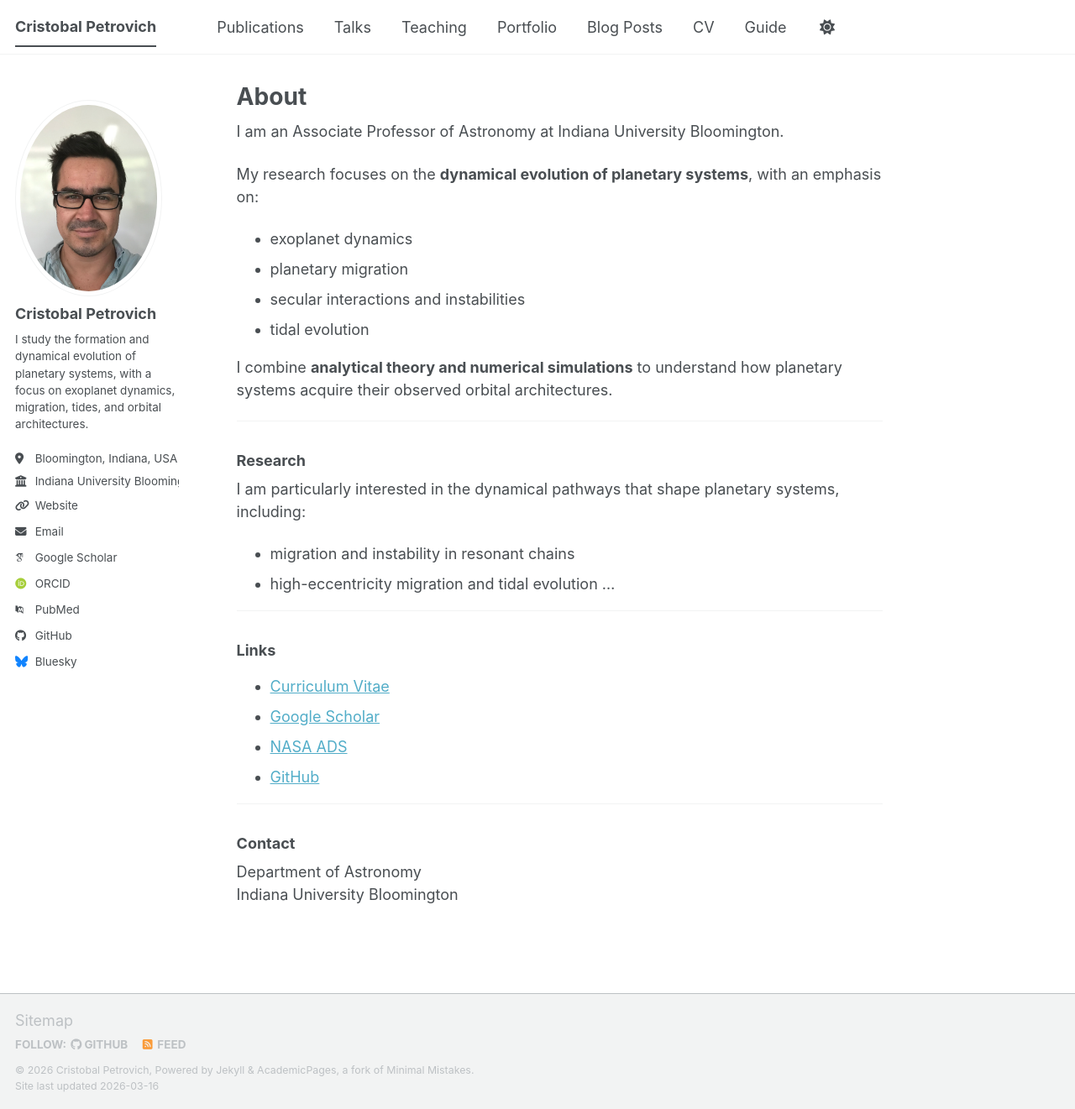
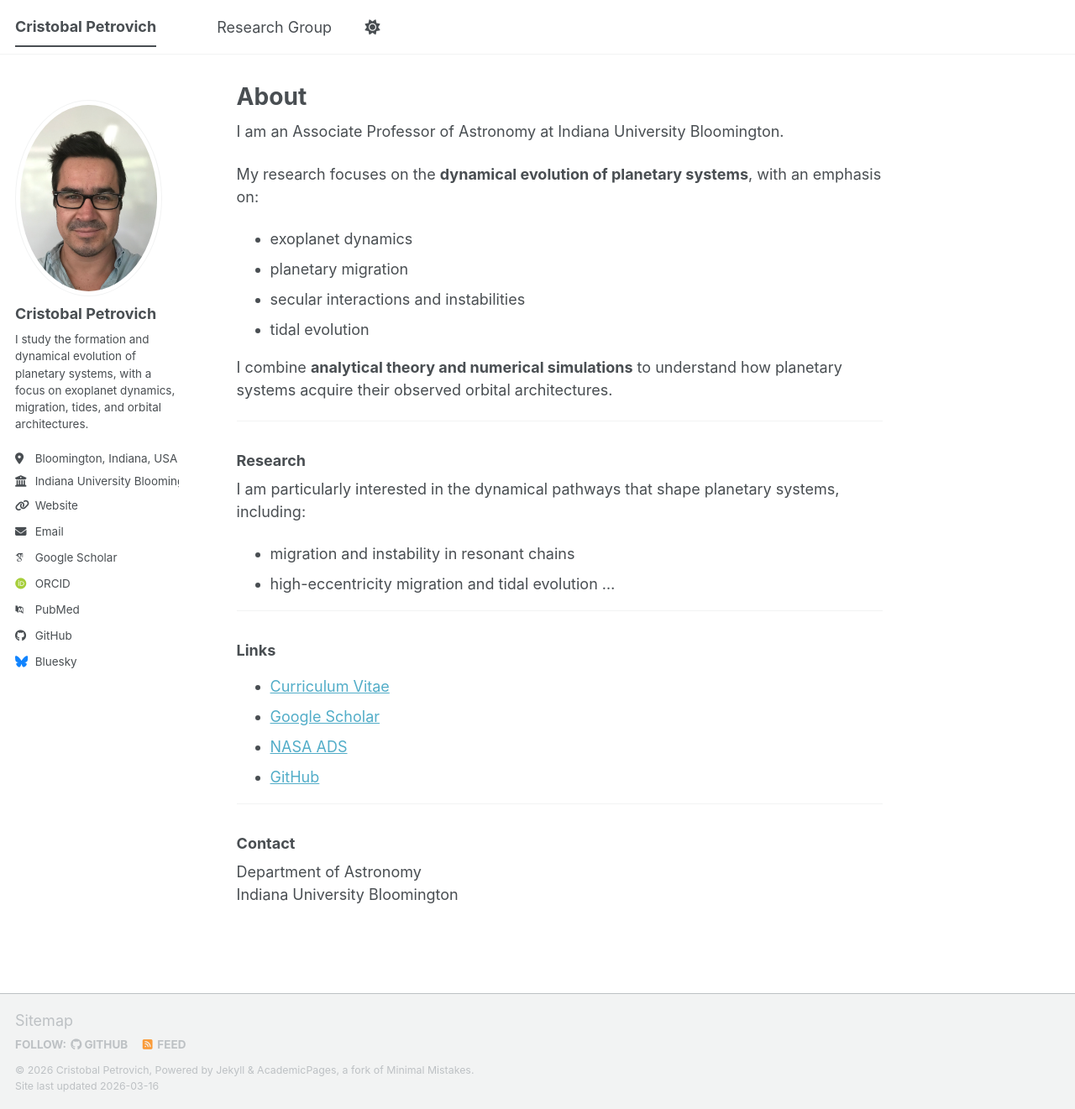
Before and after one commit to cpetrovich/cpetrovich.github.io, a Jekyll site: the page built from _pages/about.md, in a window 1280 px wide and 1321 px high. Shown: the whole window at 84% size. Built offline with Jekyll 4.4.1, drawn with Linux system fonts in a browser that asks for light colours; some web fonts are replaced; a script bundle is joined from its source files by our own code; library files that are not in the unit come from our copies.

Commit message:
Update navigation.yml

```diff
--- a/_data/navigation.yml
+++ b/_data/navigation.yml
@@ -8,26 +8,5 @@
 #      Markdown formatted page while the second is generated using JSON.
 
 main:
-  - title: "Publications"
+  - title: "Research Group"
     url: /publications/
-
-  - title: "Talks"
-    url: /talks/
-
-  - title: "Teaching"
-    url: /teaching/
-
-  - title: "Portfolio"
-    url: /portfolio/
-
-  - title: "Blog Posts"
-    url: /year-archive/
-
-  - title: "CV"
-    url: /cv/
-
-  # - title: "CV"
-  #   url: /cv-json/
-
-  - title: "Guide"
-    url: /markdown/
```
